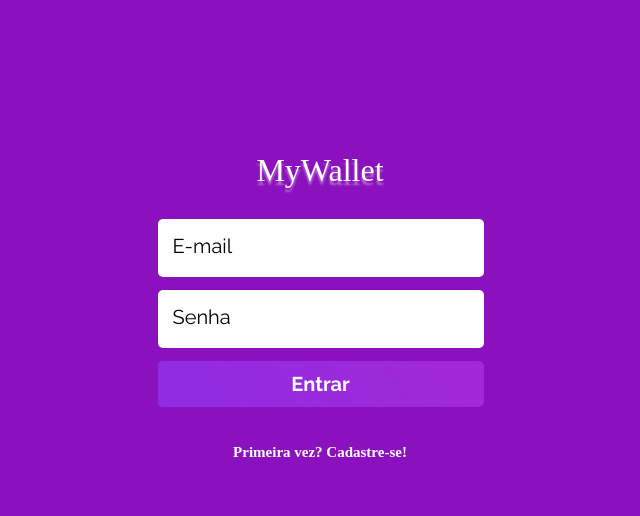
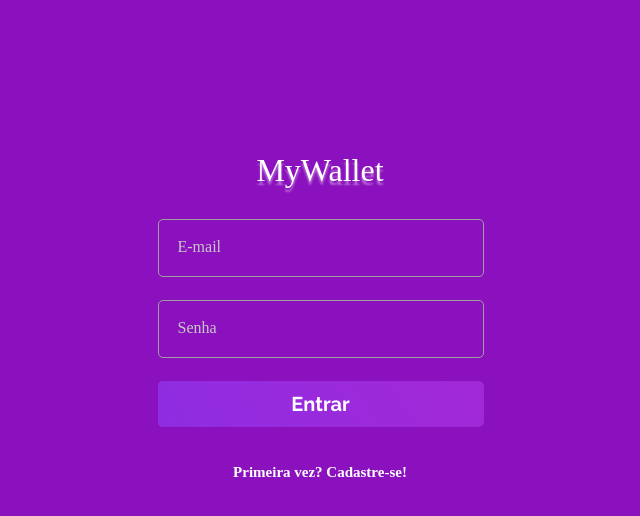
Before and after one commit to guilhiz/My-Wallet, a React (Create React App) app: page / in a window 1280 px wide. Shown: the top 516 px of the page, without its empty margins (320-960 px from the left). Built offline with nearby package versions, Linux system fonts and the light colour scheme; no server answers; a web font is replaced by a local one.

Commit message:
feat: changing input style

```diff
--- a/src/pages/EditRecord/schemas.js
+++ b/src/pages/EditRecord/schemas.js
@@ -5,11 +5,11 @@ const recordSchema = yup.object().shape({
   value: yup
     .string()
     .required("Por favor, insira um valor")
-    .min(2, "Insira pelo menos 2 caracteres"),
+    .min(2, "Insira pelo menos 2 números"),
   description: yup
     .string()
     .required("Por favor, insira uma descrição")
-    .min(4, "Insira pelo menos 3 caracteres")
+    .min(3, "Insira pelo menos 3 caracteres")
     .max(50, "Deve ter no máximo 50 caracteres"),
 });
 
--- a/src/pages/EditRecord/styles.jsx
+++ b/src/pages/EditRecord/styles.jsx
@@ -34,7 +34,7 @@ export const Erro = styled.div`
   line-height: 18px;
   text-shadow: 1px 1px 1px #000;
   color: #ff0000;
-  margin: -10px 0px 16px;
+  margin: -15px 0px 20px;
   span {
     margin-left: 8px;
   }
@@ -83,3 +83,60 @@ export const Button = styled.button`
     transform: translate3d(100%, 0, 0);
   }
 `;
+
+export const InputGroup = styled.div`
+  position: relative;
+  margin-bottom: 10px;
+  > input {
+    border: solid 1.5px #9e9e9e;
+    border-radius: 5px;
+    background: none;
+    padding: 1rem;
+    color: #f5f5f5;
+    transition: border 150ms cubic-bezier(0.4, 0, 0.2, 1);
+  }
+
+  > input::placeholder {
+    color: transparent;
+  }
+
+  > input:placeholder-shown ~ label {
+    top: 20px;
+    background: none;
+    border-right: none;
+    border-left: none;
+  }
+
+  > label {
+    background-color: #8c11be;
+    border-left: 1px solid silver;
+    border-right: 1px solid silver;
+    color: #c7c7c7;
+    display: block;
+    font-size: 1em;
+    margin-left: 10px;
+    padding: 0 10px;
+    pointer-events: none;
+    position: absolute;
+    top: -7px;
+    transition: 0.2s;
+  }
+
+  > input:focus {
+    border: 1px solid #fff !important;
+    outline: none;
+  }
+
+  > input:focus ~ label {
+    background-color: #8c11be;
+    border-left: 1px solid #fff;
+    border-right: 1px solid #fff;
+    color: #fff;
+    font-size: 1em;
+    margin-left: 10px;
+    padding: 0 10px;
+    position: absolute;
+    top: -7px;
+    transition: 0.2s;
+  }
+`;
--- a/src/pages/NewRecord/index.jsx
+++ b/src/pages/NewRecord/index.jsx
@@ -22,7 +22,7 @@ function NewRecord({ user, setRefresh }) {
     const config = { headers: { Authorization: `Bearer ${token}` } };
 
     api
-      .post("/income", data, config)
+      .post(`/${isIncome ? "income" : "expense"}`, data, config)
       .then(() => {
         setRefresh((current) => !current);
         navigate("/home");
@@ -41,13 +41,19 @@ function NewRecord({ user, setRefresh }) {
         </S.Header>
 
         <form onSubmit={handleSubmit(onSubmit)}>
-          <input type="text" {...register("value")} placeholder="Valor" />
+          <S.InputGroup>
+            <input type="text" {...register("value")} placeholder="Valor" />
+            <label>Valor</label>
+          </S.InputGroup>
           {errors.value && (
             <S.Erro>
               <Warning size={16} color="#ff0000" weight="bold" /> <span>{errors.value.message}</span>
             </S.Erro>
           )}
-          <input type="text" {...register("description")} placeholder="Descrição" />
+          <S.InputGroup>
+            <input type="text" {...register("description")} placeholder="Descrição" />
+            <label>Descrição</label>
+          </S.InputGroup>
           {errors.description && (
             <S.Erro>
               <Warning size={16} color="#ff0000" weight="bold" /> <span>{errors.description.message}</span>
--- a/src/pages/NewRecord/schemas.js
+++ b/src/pages/NewRecord/schemas.js
@@ -5,11 +5,11 @@ const recordSchema = yup.object().shape({
   value: yup
     .string()
     .required("Por favor, insira um valor")
-    .min(2, "Insira pelo menos 2 caracteres"),
+    .min(2, "Insira pelo menos 2 números"),
   description: yup
     .string()
     .required("Por favor, insira uma descrição")
-    .min(4, "Insira pelo menos 3 caracteres")
+    .min(3, "Insira pelo menos 3 caracteres")
     .max(50, "Deve ter no máximo 50 caracteres"),
 });
 
--- a/src/pages/NewRecord/styles.jsx
+++ b/src/pages/NewRecord/styles.jsx
@@ -34,7 +34,7 @@ export const Erro = styled.div`
   line-height: 18px;
   text-shadow: 1px 1px 1px #000;
   color: #ff0000;
-  margin: -10px 0px 16px;
+  margin: -15px 0px 20px;
   span {
     margin-left: 8px;
   }
@@ -81,3 +81,60 @@ export const Button = styled.button`
     transform: translate3d(100%, 0, 0);
   }
 `;
+
+export const InputGroup = styled.div`
+  position: relative;
+  margin-bottom: 10px;
+  > input {
+    border: solid 1.5px #9e9e9e;
+    border-radius: 5px;
+    background: none;
+    padding: 1rem;
+    color: #f5f5f5;
+    transition: border 150ms cubic-bezier(0.4, 0, 0.2, 1);
+  }
+
+  > input::placeholder {
+    color: transparent;
+  }
+
+  > input:placeholder-shown ~ label {
+    top: 20px;
+    background: none;
+    border-right: none;
+    border-left: none;
+  }
+
+  > label {
+    background-color: #8c11be;
+    border-left: 1px solid silver;
+    border-right: 1px solid silver;
+    color: #c7c7c7;
+    display: block;
+    font-size: 1em;
+    margin-left: 10px;
+    padding: 0 10px;
+    pointer-events: none;
+    position: absolute;
+    top: -7px;
+    transition: 0.2s;
+  }
+
+  > input:focus {
+    border: 1px solid #fff !important;
+    outline: none;
+  }
+
+  > input:focus ~ label {
+    background-color: #8c11be;
+    border-left: 1px solid #fff;
+    border-right: 1px solid #fff;
+    color: #fff;
+    font-size: 1em;
+    margin-left: 10px;
+    padding: 0 10px;
+    position: absolute;
+    top: -7px;
+    transition: 0.2s;
+  }
+`;
--- a/src/pages/SignIn/index.jsx
+++ b/src/pages/SignIn/index.jsx
@@ -30,23 +30,27 @@ function SignIn({ setUser }) {
       <S.Content>
         <h1>MyWallet</h1>
         <S.Form onSubmit={handleSubmit(onSubmit)}>
-          <input type="text" {...register("email", { required: true, maxLength: 50 })} placeholder="E-mail" />
+          <S.InputGroup>
+            <input type="email" {...register("email")} placeholder="E-mail" />
+            <label>E-mail</label>
+          </S.InputGroup>
           {errors.email && (
             <S.Erro>
               <Warning size={16} color="#ff0000" weight="bold" /> <span>{errors.email.message}</span>
             </S.Erro>
           )}
-          <input
-            type="text"
-            {...register("password", { required: true, minLength: 4, maxLength: 16 })}
-            placeholder="Senha"
-          />
+          <S.InputGroup>
+            <input type="text" {...register("password")} placeholder="Senha" />
+            <label>Senha</label>
+          </S.InputGroup>
           {errors.password && (
             <S.Erro>
               <Warning size={16} color="#ff0000" weight="bold" /> <span>{errors.password.message}</span>
             </S.Erro>
           )}
-          <S.Button type="submit"><span>Entrar</span></S.Button>
+          <S.Button type="submit">
+            <span>Entrar</span>
+          </S.Button>
         </S.Form>
         <Link to={"/cadastro"}>
           <p>Primeira vez? Cadastre-se!</p>
--- a/src/pages/SignIn/styles.js
+++ b/src/pages/SignIn/styles.js
@@ -45,7 +45,7 @@ export const Erro = styled.div`
   line-height: 18px;
   text-shadow: 1px 1px 1px #000;
   color: #ff0000;
-  margin: -10px 0px 16px;
+  margin: -15px 0px 20px;
   span {
     margin-left: 8px;
   }
@@ -92,3 +92,60 @@ export const Button = styled.button`
     transform: translate3d(100%, 0, 0);
   }
 `;
+
+export const InputGroup = styled.div`
+  position: relative;
+  margin-bottom: 10px;
+  > input {
+    border: solid 1.5px #9e9e9e;
+    border-radius: 5px;
+    background: none;
+    padding: 1rem;
+    color: #f5f5f5;
+    transition: border 150ms cubic-bezier(0.4, 0, 0.2, 1);
+  }
+
+  > input::placeholder {
+    color: transparent;
+  }
+
+  > input:placeholder-shown ~ label {
+    top: 20px;
+    background: none;
+    border-right: none;
+    border-left: none;
+  }
+
+  > label {
+    background-color: #8c11be;
+    border-left: 1px solid silver;
+    border-right: 1px solid silver;
+    color: #c7c7c7;
+    display: block;
+    font-size: 1em;
+    margin-left: 10px;
+    padding: 0 10px;
+    pointer-events: none;
+    position: absolute;
+    top: -7px;
+    transition: 0.2s;
+  }
+
+  > input:focus {
+    border: 1px solid #fff !important;
+    outline: none;
+  }
+
+  > input:focus ~ label {
+    background-color: #8c11be;
+    border-left: 1px solid #fff;
+    border-right: 1px solid #fff;
+    color: #fff;
+    font-size: 1em;
+    margin-left: 10px;
+    padding: 0 10px;
+    position: absolute;
+    top: -7px;
+    transition: 0.2s;
+  }
+`;
--- a/src/pages/SignUp/index.jsx
+++ b/src/pages/SignUp/index.jsx
@@ -26,25 +26,37 @@ function SignUp() {
       <S.Content>
         <h1>MyWallet</h1>
         <S.Form onSubmit={handleSubmit(onSubmit)}>
-          <input type="text" {...register("name")} placeholder="Nome" autocomplete="off" />
+          <S.InputGroup>
+            <input type="text" {...register("name")} placeholder="Nome" autoComplete="off" />
+            <label>Nome</label>
+          </S.InputGroup>
           {errors.name && (
             <S.Erro>
               <Warning size={16} color="#ff0000" weight="bold" /> <span>{errors.name.message}</span>
             </S.Erro>
           )}
-          <input type="email" {...register("email")} placeholder="E-mail" autocomplete="off" />
+          <S.InputGroup>
+            <input type="email" {...register("email")} placeholder="E-mail" autoComplete="off" />
+            <label>E-mail</label>
+          </S.InputGroup>
           {errors.email && (
             <S.Erro>
               <Warning size={16} color="#ff0000" weight="bold" /> <span>{errors.email.message}</span>
             </S.Erro>
           )}
-          <input type="password" {...register("password")} placeholder="Senha" />
+          <S.InputGroup>
+            <input type="password" {...register("password")} placeholder="Senha" />
+            <label>Senha</label>
+          </S.InputGroup>
           {errors.password && (
             <S.Erro>
               <Warning size={16} color="#ff0000" weight="bold" /> <span>{errors.password.message}</span>
             </S.Erro>
           )}
-          <input type="password" {...register("confirmPassword")} placeholder="Confirme a senha" />
+          <S.InputGroup>
+            <input type="password" {...register("confirmPassword")} placeholder="Confirme a senha" />
+            <label>Confirme a senha</label>
+          </S.InputGroup>
           {errors.confirmPassword && (
             <S.Erro>
               <Warning size={16} color="#ff0000" weight="bold" /> <span>{errors.confirmPassword.message}</span>
--- a/src/pages/SignUp/styles.js
+++ b/src/pages/SignUp/styles.js
@@ -12,7 +12,7 @@ export const Content = styled.div`
   align-items: center;
   width: 100%;
   h1 {
-    margin-top: 70px;
+    margin-top: 30px;
     margin-bottom: 24px;
     color: ${(props) => props.theme.title};
   }
@@ -43,7 +43,7 @@ export const Erro = styled.div`
   line-height: 18px;
   text-shadow: 1px 1px 1px #000;
   color: #ff0000;
-  margin: -10px 0px 16px;
+  margin: -15px 0px 20px;
   span {
     margin-left: 8px;
   }
@@ -90,3 +90,60 @@ export const Button = styled.button`
     transform: translate3d(100%, 0, 0);
   }
 `;
+
+export const InputGroup = styled.div`
+  position: relative;
+  margin-bottom: 10px;
+  > input {
+    border: solid 1.5px #9e9e9e;
+    border-radius: 5px;
+    background: none;
+    padding: 1rem;
+    color: #f5f5f5;
+    transition: border 150ms cubic-bezier(0.4, 0, 0.2, 1);
+  }
+
+  > input::placeholder {
+    color: transparent;
+  }
+
+  > input:placeholder-shown ~ label {
+    top: 20px;
+    background: none;
+    border-right: none;
+    border-left: none;
+  }
+
+  > label {
+    background-color: #8c11be;
+    border-left: 1px solid silver;
+    border-right: 1px solid silver;
+    color: #c7c7c7;
+    display: block;
+    font-size: 1em;
+    margin-left: 10px;
+    padding: 0 10px;
+    pointer-events: none;
+    position: absolute;
+    top: -7px;
+    transition: 0.2s;
+  }
+
+  > input:focus {
+    border: 1px solid #fff !important;
+    outline: none;
+  }
+
+  > input:focus ~ label {
+    background-color: #8c11be;
+    border-left: 1px solid #fff;
+    border-right: 1px solid #fff;
+    color: #fff;
+    font-size: 1em;
+    margin-left: 10px;
+    padding: 0 10px;
+    position: absolute;
+    top: -7px;
+    transition: 0.2s;
+  }
+`;
--- a/src/styles/GlobalStyle.jsx
+++ b/src/styles/GlobalStyle.jsx
@@ -77,8 +77,14 @@ input {
   background: ${(props) => props.theme.input};
   border-radius: 5px;
   margin-bottom: 13px;
-  border: none;
+	border: none;
 	padding-left: 15px;
+	font-size: 20px;
+  line-height: 23px;
+
+	:focus {
+		outline: none;
+	}
   ::placeholder {
     font-size: 20px;
     line-height: 23px;
```
Also changed, not shown: src/pages/EditRecord/index.jsx (+8 -2 lines).
